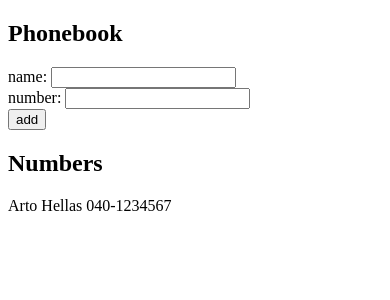
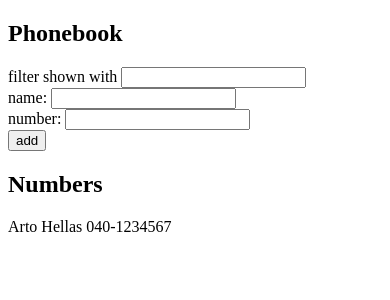
Before and after one commit to keyxcode/fso-part2, a React (Create React App) app in the folder phonebook/: page / in a window 390 px wide. Shown: the top 300 px of the page. Built offline with nearby package versions, Linux system fonts and the light colour scheme.

Commit message:
Add filter input to phonebook

```diff
--- a/phonebook/src/App.js
+++ b/phonebook/src/App.js
@@ -15,6 +15,7 @@ const App = () => {
   ]);
   const [newName, setNewName] = useState("");
   const [newNumber, setNewNumber] = useState("");
+  const [newFilter, setNewFilter] = useState("");
 
   const handleNewNameChange = (event) => {
     setNewName(event.target.value);
@@ -22,6 +23,10 @@ const App = () => {
 
   const handleNewNumberChange = (event) => {
     setNewNumber(event.target.value);
+  };
+
+  const handleFilterChange = (event) => {
+    setNewFilter(event.target.value);
   };
 
   const personExists = (person) => {
@@ -49,6 +54,10 @@ const App = () => {
   return (
     <div>
       <h2>Phonebook</h2>
+      <div>
+        filter shown with{" "}
+        <input value={newFilter} onChange={handleFilterChange} />
+      </div>
       <form onSubmit={addPerson}>
         <div>
           name: <input value={newName} onChange={handleNewNameChange} />
```
